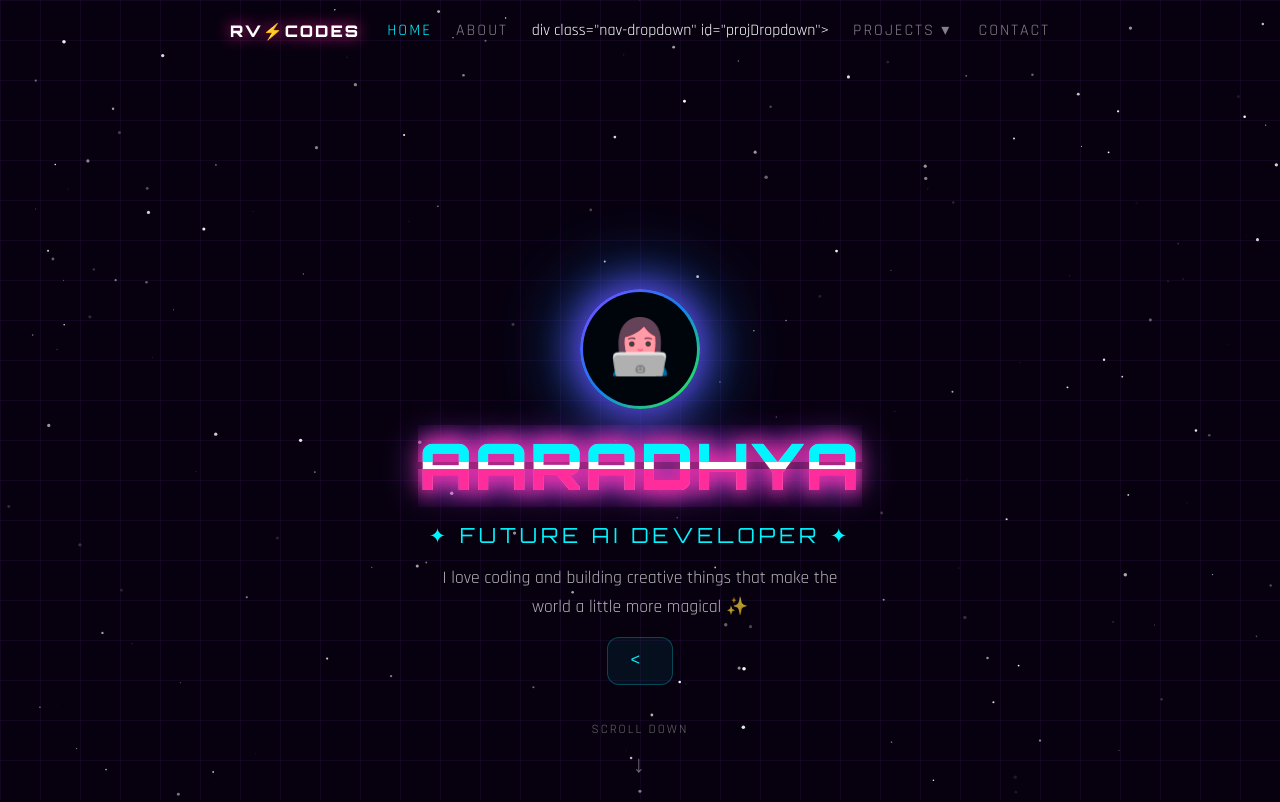
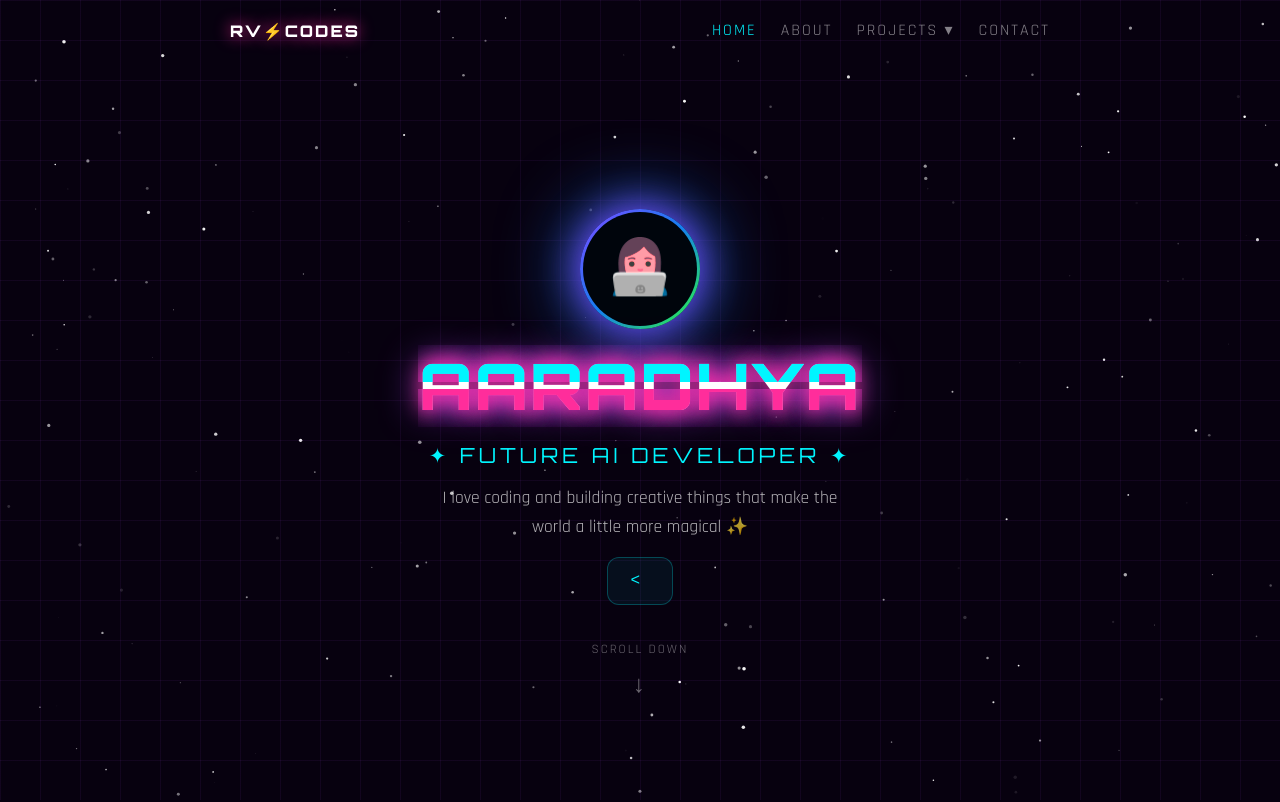
Before and after one commit to NerdRV/RV-Codes, a plain HTML site: page index.html in a window 1280 px wide. Shown: the top 802 px of the page. Drawn offline with Linux system fonts and the light colour scheme.

Commit message:
Update index.html

```diff
--- a/index.html
+++ b/index.html
@@ -380,7 +380,7 @@
   <div style="display:flex;gap:24px;">
     <a href="index.html" style="font-family:'Rajdhani',sans-serif;color:#00f5ff;text-decoration:none;letter-spacing:2px;text-transform:uppercase;">Home</a>
     <a href="about-me.html" style="font-family:'Rajdhani',sans-serif;color:rgba(255,255,255,.5);text-decoration:none;letter-spacing:2px;text-transform:uppercase;">About</a>
-   div class="nav-dropdown" id="projDropdown">
+   <div class="nav-dropdown" id="projDropdown">
   <a href="javascript:void(0)" onclick="toggleProjDropdown(event)" style="font-family:'Rajdhani',sans-serif;color:rgba(255,255,255,.5);text-decoration:none;letter-spacing:2px;text-transform:uppercase;">Projects ▾</a>
   <div class="nav-dropdown-menu" id="projMenu">
     <a href="#proj-grid">🌟 My First Website</a>
```
